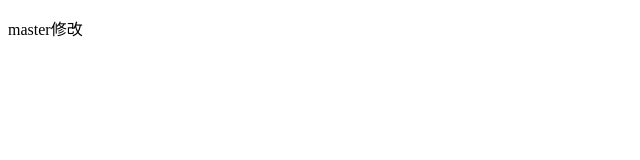
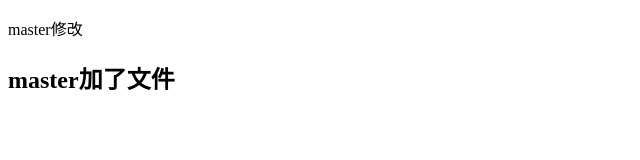
Before and after one commit to H19961107/https, a plain HTML site: page index.html in a window 1280 px wide. Shown: the whole page, without its empty margins (0-640 px from the left). Drawn offline with Linux system fonts and the light colour scheme.

Commit message:
修改了index.html

```diff
--- a/index.html
+++ b/index.html
@@ -9,6 +9,7 @@
 
 <body>
     <p>master修改</p>
+    <h2>master加了文件</h2>
 </body>
 
 </html>
```
